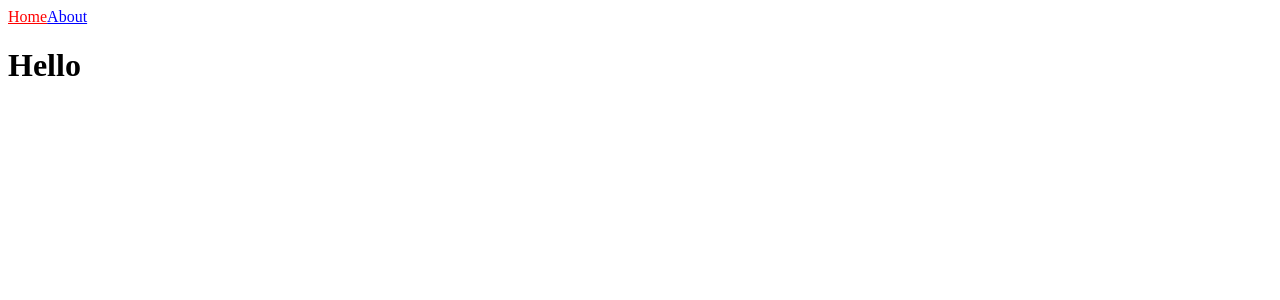
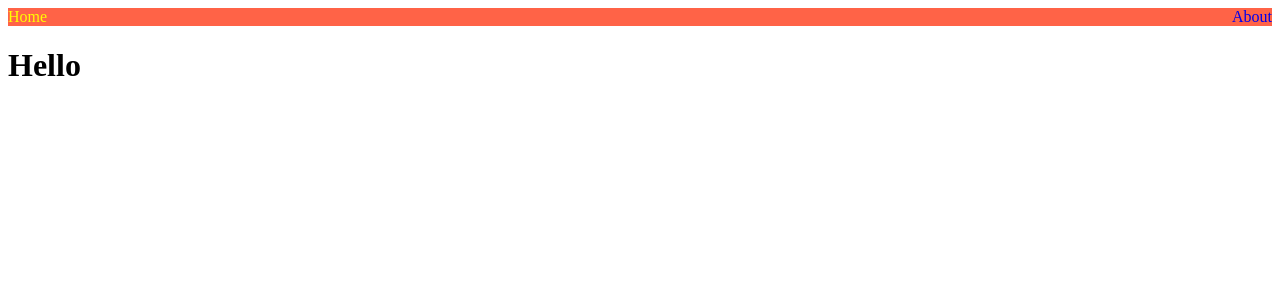
Before and after one commit to grandff/sample-nextjs, a Next.js app: page / in a window 1280 px wide. Shown: the top 300 px of the page. Built offline with nearby package versions, Linux system fonts and the light colour scheme.

Commit message:
1.4 CSS Modules

```diff
--- a/components/NavBar.js
+++ b/components/NavBar.js
@@ -1,15 +1,16 @@
 import Link from "next/link";
 import {useRouter} from "next/router";
+import styles from "./NavBar.module.css";
 
 export default function NavBar(){
 	const router = useRouter();	// location 정보 획득
 	return (
-		<nav>
+		<nav className={styles.nav}>
 			<Link href="/">
-				<a style={{color : router.pathname === "/" ? "red":"blue" }}>Home</a>
+				<a className={`${styles.link} ${router.pathname === "/" ? styles.active : ""}`}>Home</a>
 			</Link>
 			<Link href="/about">
-				<a style={{color : router.pathname === "/about" ? "red":"blue" }}>About</a>
+				<a className={[styles.link, router.pathname === "/about" ? styles.active : ""].join(" ")}>About</a>
 			</Link>
 		</nav>
 	)
--- /dev/null
+++ b/components/NavBar.module.css
@@ -0,0 +1,13 @@
+.nav{
+	display : flex;
+	justify-content : space-between;
+	background-color : tomato;
+}
+
+.link{
+	text-decoration : none;
+}
+
+.active {
+	color : yellow;
+}
```
Also changed, not shown: 1 other file (tests, documents, lock files or other folders).
